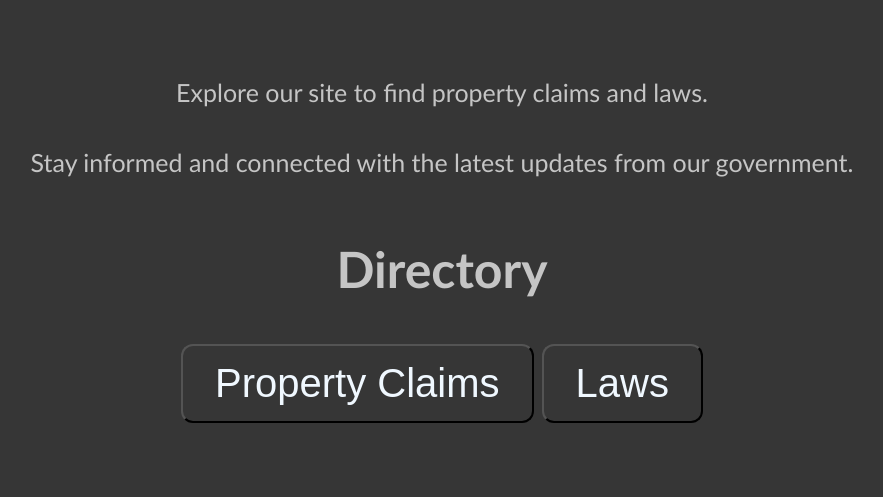
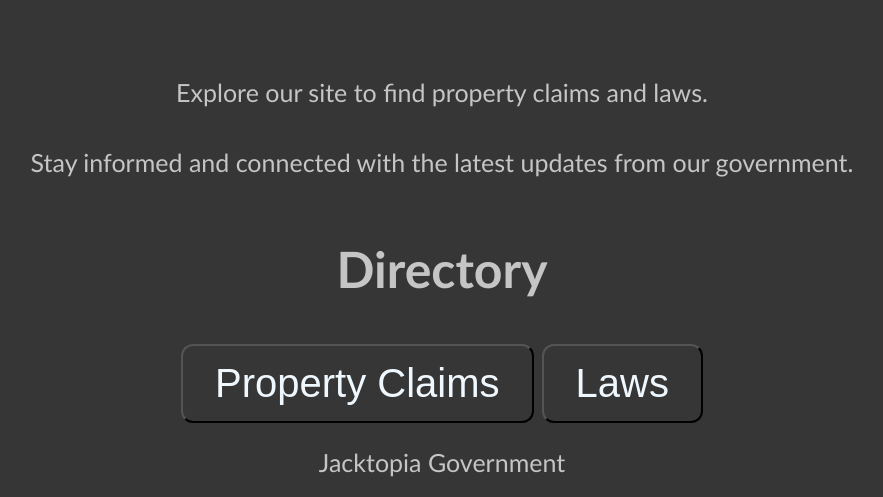
Before and after one commit to XTCooper11/SMPSite, a plain HTML site: page index.html in a window 1280 px wide. Shown: the part 759-1256 px from the top of the page, without its empty margins (198-1081 px from the left). Before the commit the page ends 1186 px from the top, so only its background shows below. Drawn offline with Linux system fonts and the light colour scheme.

Commit message:
Added footer

```diff
--- a/index.html
+++ b/index.html
@@ -23,5 +23,9 @@
     <button onclick="loadPropertyPage()">Property Claims</button>
     <button onclick="loadLawsPage()">Laws</button>
     </div>
+
+    <footer>
+        <p>Jacktopia Government</p>
+    </footer>
 </body>
 </html>
```
